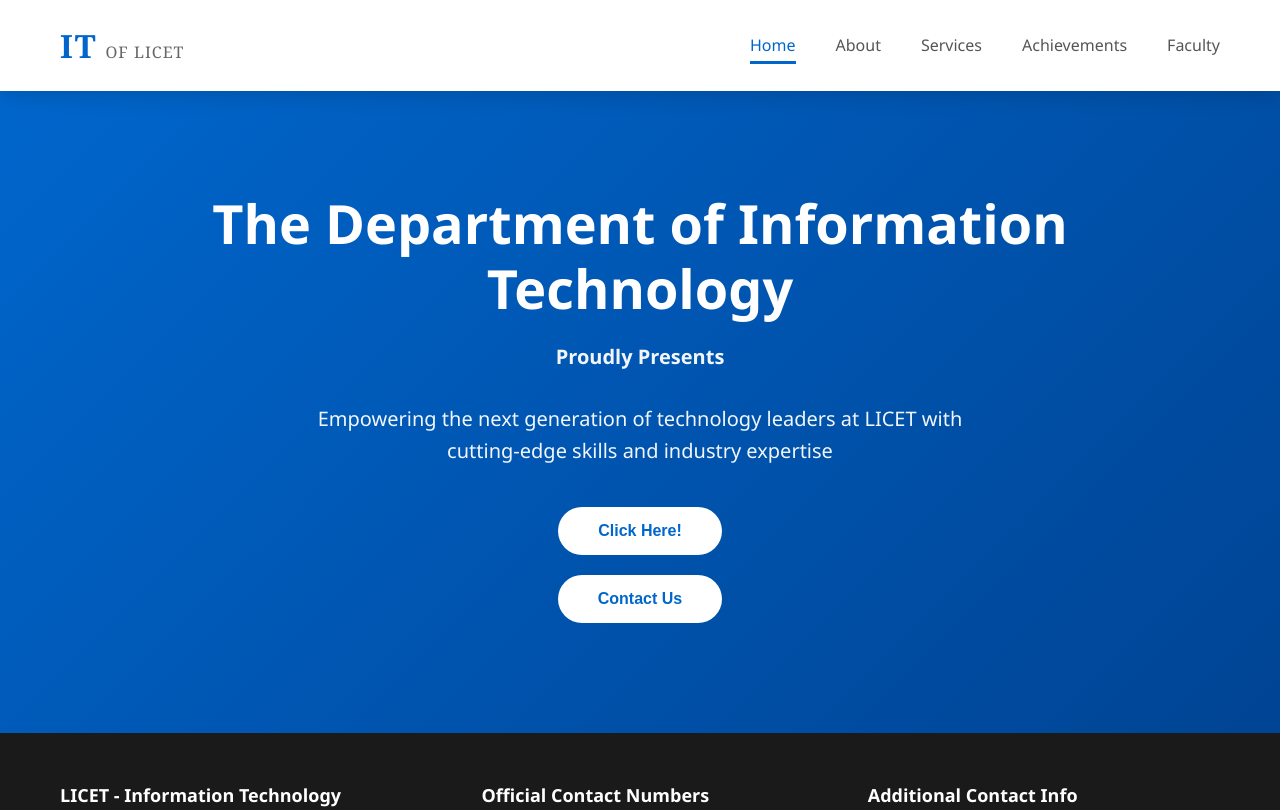
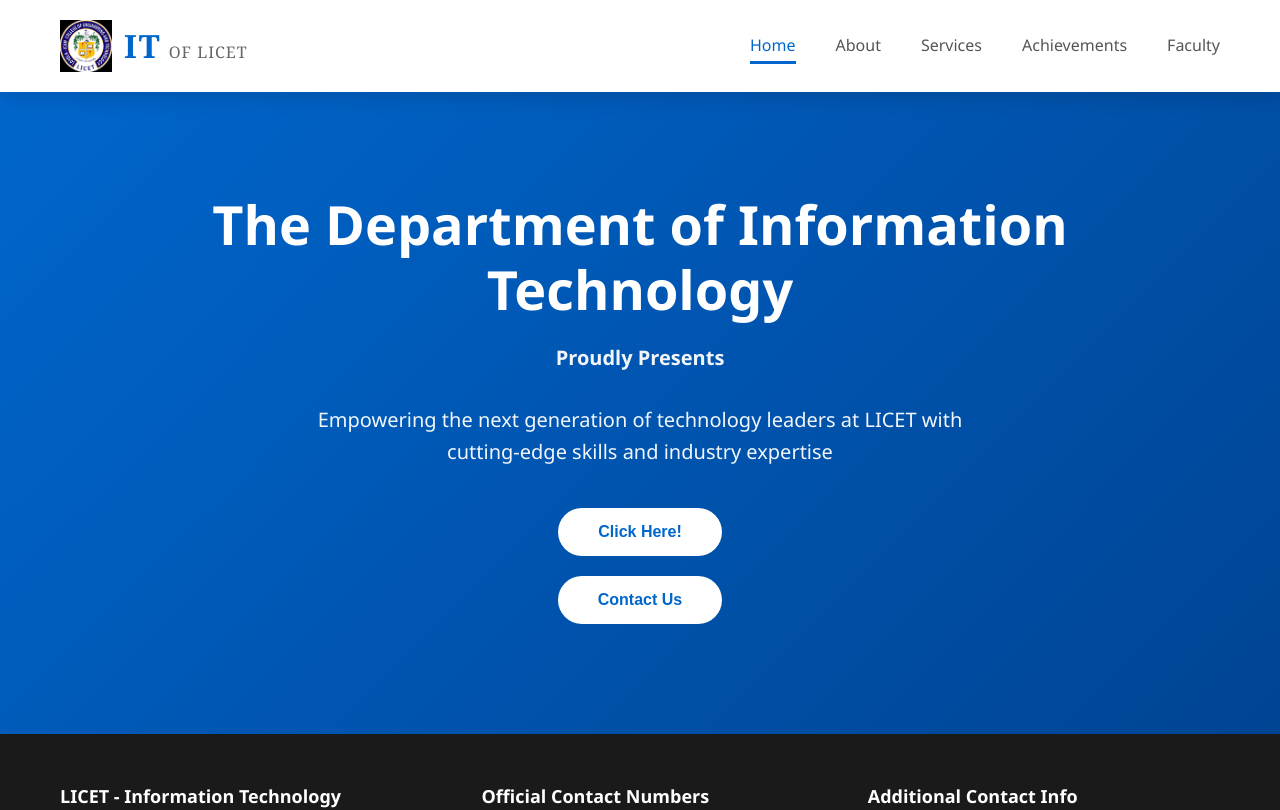
Before and after one commit to Bryan-2007/IT-from-LICET, a React (Create React App) app in the folder dept-of-it/: page / in a window 1280 px wide. Shown: the top 810 px of the page. Built offline with nearby package versions, Linux system fonts and the light colour scheme; grey boxes are pictures that could not be loaded.

Commit message:
added website logo

```diff
--- a/dept-of-it/src/App.css
+++ b/dept-of-it/src/App.css
@@ -35,12 +35,28 @@
 /* navbar logo styling */
 
 .logo {
+  align-items: center;
+  color: #0066cc;
+  display: flex;
+  font-family: 'Georgia', serif;
   font-size: 26px;
   font-weight: 700;
+  gap: 12px;
   letter-spacing: 1px;
-  color: #0066cc;
-  font-family: 'Georgia', serif;
   text-decoration: none;
+}
+
+.logo-image {
+  display: block;
+  height: 52px;
+  object-fit: contain;
+  width: auto;
+}
+
+.logo-text {
+  align-items: baseline;
+  display: inline-flex;
+  gap: 7px;
 }
 
 /* logo emphasis styling */
--- a/dept-of-it/src/App.js
+++ b/dept-of-it/src/App.js
@@ -20,7 +20,10 @@
     return (
         <nav className="navbar">
             <a className="logo" href="/" onClick={(event) => onNavigate(event, '/')}>
-                <span className="logo-main">IT</span> <span className="logo-sub">OF LICET</span>
+                <img className="logo-image" src="/licet-logo.png" alt="LICET logo" />
+                <span className="logo-text">
+                    <span className="logo-main">IT</span> <span className="logo-sub">OF LICET</span>
+                </span>
             </a>
 
             <ul className="nav-links">
```
